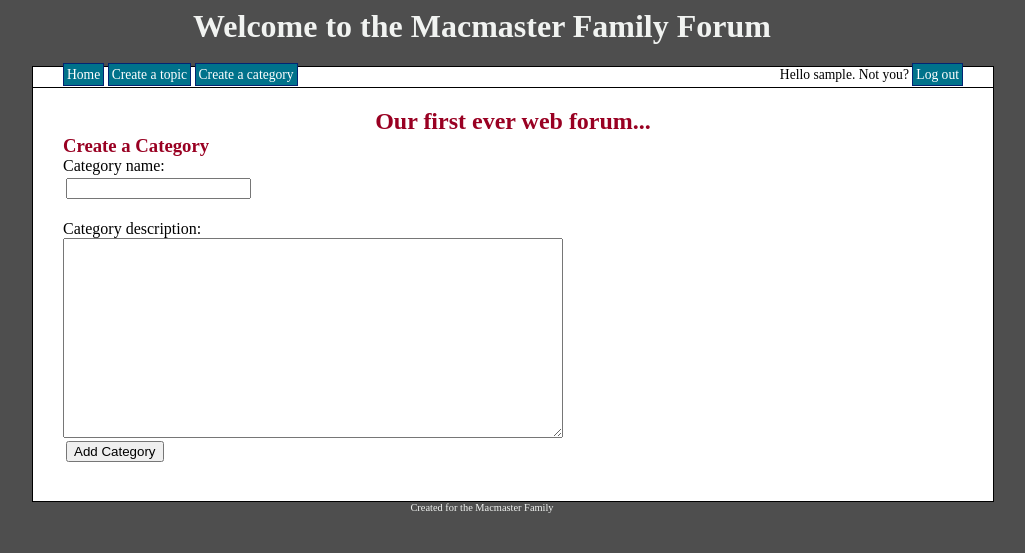
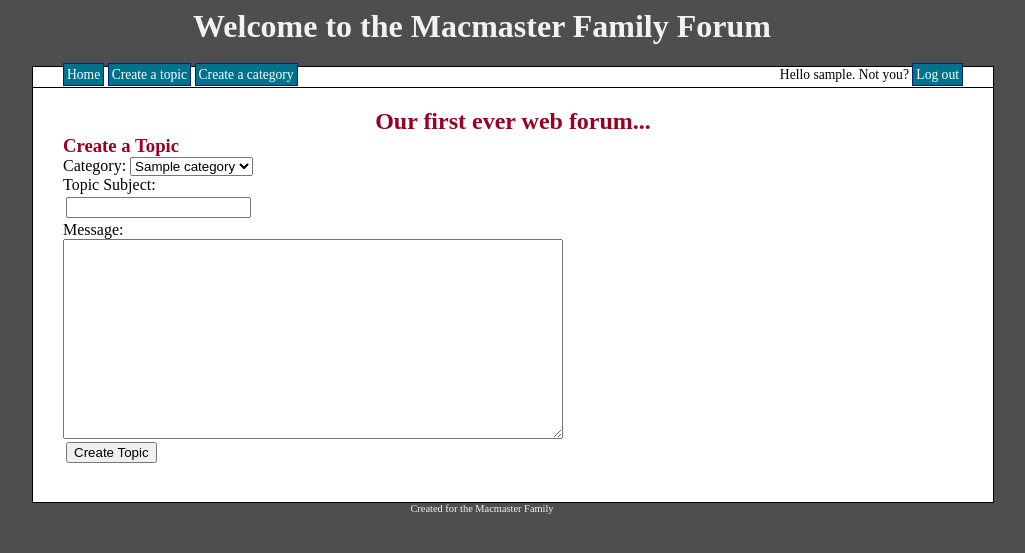
Before and after one commit to macmaster/forum, a PHP site: page /create_topic.php in a window 1280 px wide. Shown: the top 553 px of the page, without its empty margins (158-1183 px from the left). Run offline with PHP 8.4, Linux system fonts and the light colour scheme; the visitor is signed in with stand-in values (Sample User, id 1); tables that the repository leaves empty hold one stand-in row (values such as "Sample post"); some libraries are stand-ins or nearby versions.

Commit message:
topic, category, and other views

```diff
--- a/create_topic.php
+++ b/create_topic.php
@@ -2,30 +2,38 @@
 	include "connect.php";
 	include "header.php";
 
-	// category form
+	// topic form
 	function print_form(){
-		echo '
-			<form method="post" action="">
-			<h3>Create a Category</h3>
-				Category name: <input type="text" name="cat_name" /><br>
-				Category description: <br><textarea name="cat_description"></textarea>
-				<input type="submit" value="Add Category">
-			</form>';
+		// retrieve category data
+		$sql = "SELECT cat_id, cat_name, cat_description FROM categories";
+
+		// execute query
+		$result = mysql_query($sql);
+		if(!$result){
+			// something went wrong with the database
+			echo "Something went wrong while fetching the category data. Please try again later...";
+			//echo mysql_error();
+		} else{
+			if(mysql_num_rows($result) == 0){
+				echo "There are no categories yet. Please wait for an admin to create some.";
+			} else{
+				echo '<form method="post" action="">';
+				echo "<h3>Create a Topic</h3>";
+				echo 'Category: <select name="topic_cat">';
+					while($row = mysql_fetch_assoc($result)){
+						echo '<option value="' . $row["cat_id"] . '">' . $row["cat_name"] . '</option>';
 					}
-
-	// returns true if category already exists
-	function category_exists($category){
-		$result = mysql_query("SELECT 1 FROM categories WHERE cat_name = '$category'");
-		if($result && mysql_num_rows($result) > 0){
-			return true; // category already exists
-		} else{
-			return false;
+				echo '</select> <br>';
+				echo 'Topic Subject: <input type="text" name="topic_subject" />';
+				echo 'Message: <br><textarea name="post_content"></textarea>';
+				echo '<input type="submit" value="Create Topic"/></form>';
+			}
 		}
 	}
 
-	// Check if user is an administrator
-	if(!isset($_SESSION['user_level']) || $_SESSION['user_level'] != 1){
-		echo 'You must be an administrator to create a category. <br>';
+	// Check if user is signed in
+	if(!isset($_SESSION['signed_in']) || $_SESSION['signed_in'] == false){
+		echo 'You must be <a href="/forum/login.php">signed in</a> to create a toppic. <br>';
 		echo 'Return to the <a href=index.php>homepage.</a>';
 		echo "<script>setTimeout(\"location.href = 'index.php';\", 3 * 1000);</script>"; // javascript redirect 3s
 	} else{
@@ -34,21 +42,24 @@
 			print_form();
 		}
 
-		// Form has been posted. Save the category
+		// Form has been posted. Save the topic.
 		else {
+			// start a transaction
+			$query = "BEGIN WORK;";
+			$result = mysql_query($query);
 			$errors = array();
 
-			// check category name
-			if(!isset($_POST['cat_name']) || $_POST['cat_name'] == ""){
-				$errors[] = "Category name must not be empty!";
+			if(!$result){
+				echo 'An error occured while processing your topic transaction.';
+				echo 'Please try again later.';
+			} else{
+				// check topic name
+				if(!isset($_POST['topic_subject']) || $_POST['topic_subject'] == ""){
+					$errors[] = "Topic subject must not be empty!";
 				}
-			if(category_exists($_POST['cat_name'])){
-				$errors[] = "Category already exists!";
-			}
-
-			// check category description
-			if(!isset($_POST['cat_description']) || $_POST['cat_description'] == ""){
-				$errors[] = "Category description must not be empty!";
+				// check topic category
+				if(!isset($_POST['topic_cat'])){
+					$errors[] = "Topic Category must not be empty!";
 				}
 
 
@@ -61,21 +72,47 @@
 					}
 					echo "</ul>";
 					print_form();
-			} else{ // Save category data
+				} else{ // Save topic data
 					$sql = "INSERT INTO
-							categories(cat_name, cat_description)
-						VALUES('" . mysql_real_escape_string($_POST['cat_name']) ."',
-							'" . mysql_real_escape_string($_POST['cat_description']) . "')";
+								topics(topic_subject, topic_date, topic_cat, topic_by)
+							VALUES('" . mysql_real_escape_string($_POST['topic_subject']) ."',
+								NOW(),
+								'" . mysql_real_escape_string($_POST['topic_cat']) ."',
+								'" . $_SESSION['user_id'] . "')";
 
-				// execute query
+					// create the topic
 					$result = mysql_query($sql);
 					if(!$result){
-					// something went wrong with the database
-					echo "Something went wrong while creating the category. Please try again later...";
+						// something wrong with creating the topic
+						echo "Something went wrong while creating your topic. Please try again later...";
 						echo mysql_error();
+						mysql_query("ROLLBACK;");
 					} else{
-					echo "Sucessfully created the category.<br> Return to the <a href=index.php>forum.</a>";
-					echo "<script>setTimeout(\"location.href = 'index.php';\", 5 * 1000);</script>"; // javascript redirect 3s
+						// topic created. add a post.
+						$topic_id = mysql_insert_id();
+
+						$sql = "INSERT INTO
+								posts(post_content, post_date, post_topic, post_by)
+							VALUES('" . mysql_real_escape_string($_POST['post_content']) ."',
+								NOW(),
+								'" . $topic_id ."',
+								'" . $_SESSION['user_id'] . "')";
+
+						// create the topic post
+						$result = mysql_query($sql);
+						if(!$result){
+							// something wrong with creating the post
+							echo "Something went wrong while creating a post for your topic. Please try again later...";
+							echo mysql_error();
+							mysql_query("ROLLBACK;");
+						} else{
+							// post was created
+							mysql_query("COMMIT;");
+							$topic_url = "topic.php?id=" . $topic_id;
+							echo "Sucessfully created <a href=$topic_url>your new topic.</a><br> Return to the <a href=index.php>forum.</a>";
+							echo "<script>setTimeout(\"location.href = '$topic_url';\", 5 * 1000);</script>"; // javascript redirect 3s
+						}
+					}
 				}
 			}
 		}
--- a/index.php
+++ b/index.php
@@ -3,10 +3,7 @@
 	include "header.php";
 	echo '<img id="bobba" src="img/bobba.png"/><br>';
 
-	$sql = "SELECT
-				cat_id, cat_name, cat_description
-			FROM
-				categories";
+	$sql = "SELECT cat_id, cat_name, cat_description FROM categories";
 
 	// execute query
 	$result = mysql_query($sql);
```
Also changed, not shown: category.php (added, +53 -0 lines), topic.php (added, +65 -0 lines). Lines whose indentation alone changed are shown as unchanged.
